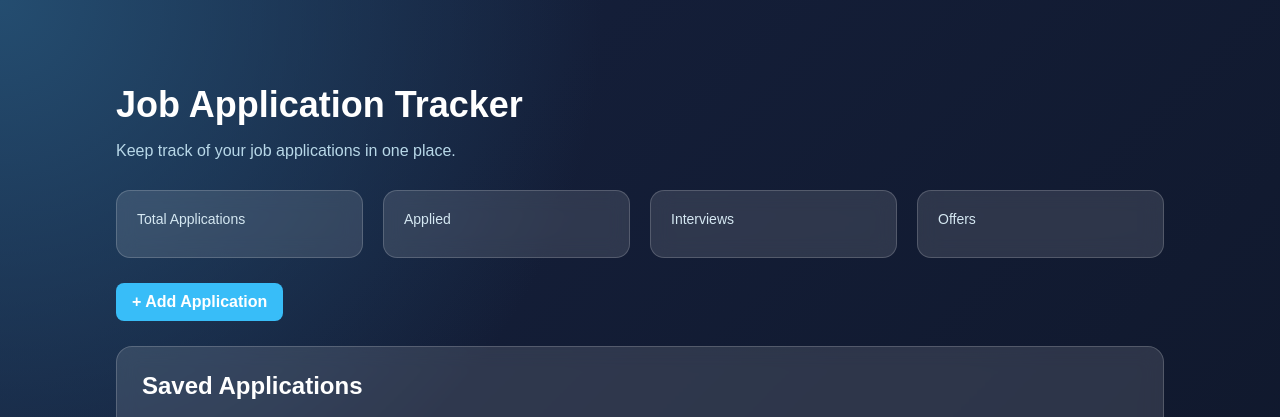
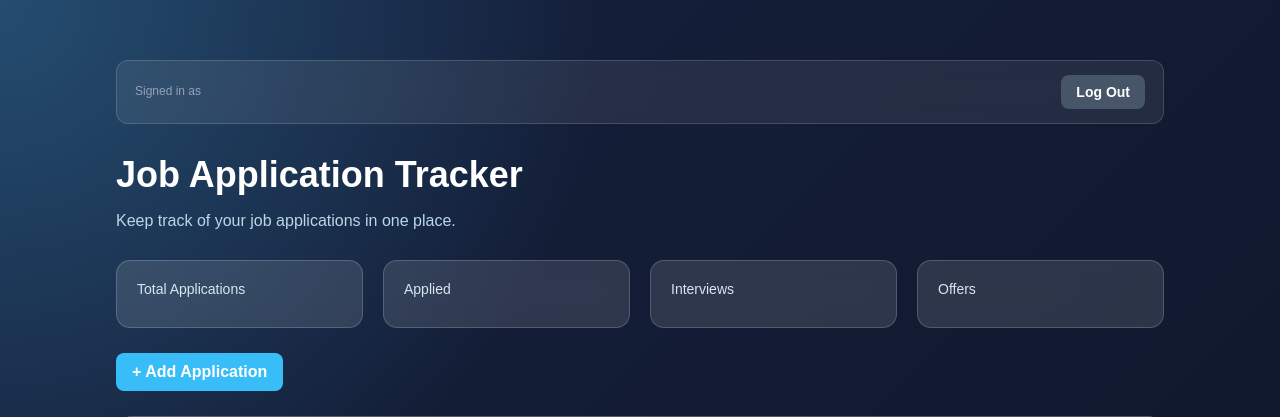
Before and after one commit to jeremiah9499-spec/job-application-tracker, a Flask app: template templates/index.html in a window 1280 px wide. Shown: the top 417 px of the page. Run offline with Flask 3, Linux system fonts and the light colour scheme; the template is opened without the code that fills it, so the values that code supplies are empty; some libraries are stand-ins or nearby versions.

Commit message:
Add account bar and logout button

```diff
--- a/static/style.css
+++ b/static/style.css
@@ -452,3 +452,72 @@ th[onclick]:hover {
 .auth-switch a:hover {
     text-decoration: underline;
 }
+
+/* =========================
+   ACCOUNT BAR
+========================= */
+
+.account-bar {
+    display: flex;
+    justify-content: space-between;
+    align-items: center;
+
+    margin-bottom: 30px;
+
+    padding: 14px 18px;
+
+    background: rgba(255, 255, 255, 0.08);
+
+    border: 1px solid rgba(255, 255, 255, 0.15);
+
+    border-radius: 12px;
+
+    backdrop-filter: blur(10px);
+}
+
+
+.account-info {
+    display: flex;
+    flex-direction: column;
+    gap: 3px;
+}
+
+
+.account-label {
+    font-size: 12px;
+    color: #94a3b8;
+}
+
+
+.account-email {
+    color: white;
+    font-weight: bold;
+}
+
+
+/* LOGOUT BUTTON */
+
+.logout-btn {
+    display: inline-block;
+
+    padding: 9px 15px;
+
+    border-radius: 8px;
+
+    background: #475569;
+    color: white;
+
+    text-decoration: none;
+
+    font-size: 14px;
+    font-weight: bold;
+
+    transition: 0.2s;
+}
+
+
+.logout-btn:hover {
+    background: #64748b;
+
+    transform: translateY(-1px);
+}
--- a/templates/index.html
+++ b/templates/index.html
@@ -3,32 +3,77 @@
 <html>
 <head>
     <title>Job Tracker</title>
-    <link rel="stylesheet" href="{{ url_for('static', filename='style.css') }}">
+
+    <link
+        rel="stylesheet"
+        href="{{ url_for('static', filename='style.css') }}"
+    >
 </head>
 
 <body>
 
     <div class="container">
 
+
+        <!-- =========================
+             FLASH MESSAGES
+        ========================== -->
+
         {% with messages = get_flashed_messages(with_categories=true) %}
 
-    {% if messages %}
+            {% if messages %}
 
-        <div class="flash-container">
+                <div class="flash-container">
 
-            {% for category, message in messages %}
+                    {% for category, message in messages %}
 
-                <div class="flash-message flash-{{ category }}">
-                    {{ message }}
+                        <div class="flash-message flash-{{ category }}">
+                            {{ message }}
+                        </div>
+
+                    {% endfor %}
+
                 </div>
 
-            {% endfor %}
+            {% endif %}
+
+        {% endwith %}
+
+
+
+        <!-- =========================
+             TOP ACCOUNT BAR
+        ========================== -->
+
+        <div class="account-bar">
+
+            <div class="account-info">
+
+                <span class="account-label">
+                    Signed in as
+                </span>
+
+                <span class="account-email">
+                    {{ session["user_email"] }}
+                </span>
+
+            </div>
+
+
+            <a
+                href="{{ url_for('logout') }}"
+                class="logout-btn"
+            >
+                Log Out
+            </a>
 
         </div>
 
-    {% endif %}
 
-{% endwith %}
+
+        <!-- =========================
+             PAGE HEADER
+        ========================== -->
 
         <h1>Job Application Tracker</h1>
 
@@ -36,45 +81,91 @@
             Keep track of your job applications in one place.
         </p>
 
-        <!-- DASHBOARD STATS -->
+
+
+        <!-- =========================
+             DASHBOARD STATS
+        ========================== -->
+
         <div class="stats">
 
+
             <div class="stat-card">
+
                 <p>Total Applications</p>
-                <h2>{{ total }}</h2>
+
+                <h2>
+                    {{ total }}
+                </h2>
+
             </div>
 
+
             <div class="stat-card">
+
                 <p>Applied</p>
-                <h2>{{ applied }}</h2>
+
+                <h2>
+                    {{ applied }}
+                </h2>
+
             </div>
 
+
             <div class="stat-card">
+
                 <p>Interviews</p>
-                <h2>{{ interviews }}</h2>
+
+                <h2>
+                    {{ interviews }}
+                </h2>
+
             </div>
 
+
             <div class="stat-card">
+
                 <p>Offers</p>
-                <h2>{{ offers }}</h2>
+
+                <h2>
+                    {{ offers }}
+                </h2>
+
             </div>
+
 
         </div>
 
 
-        <!-- ADD APPLICATION BUTTON -->
-        <a href="{{ url_for('add_job') }}" class="btn">
+
+        <!-- =========================
+             ADD APPLICATION
+        ========================== -->
+
+        <a
+            href="{{ url_for('add_job') }}"
+            class="btn"
+        >
             + Add Application
         </a>
 
 
-        <!-- SAVED APPLICATIONS -->
+
+        <!-- =========================
+             SAVED APPLICATIONS
+        ========================== -->
+
         <div class="card">
 
-            <h2>Saved Applications</h2>
+
+            <h2>
+                Saved Applications
+            </h2>
+
 
 
             <!-- SEARCH -->
+
             <input
                 type="text"
                 id="searchInput"
@@ -82,7 +173,9 @@
             >
 
 
+
             <!-- STATUS FILTER -->
+
             <select id="statusFilter">
 
                 <option value="all">
@@ -108,12 +201,18 @@
             </select>
 
 
-            <!-- APPLICATION TABLE -->
+
+            <!-- =========================
+                 APPLICATION TABLE
+            ========================== -->
+
             <table id="applicationsTable">
+
 
                 <thead>
 
                     <tr>
+
                         <th onclick="sortTable(0)">
                             Company ↕
                         </th>
@@ -137,30 +236,40 @@
                         <th>
                             Actions
                         </th>
+
                     </tr>
 
                 </thead>
 
 
+
                 <tbody id="applicationsBody">
+
 
                     {% for application in applications %}
 
+
                     <tr>
 
+
                         <!-- COMPANY -->
+
                         <td>
                             {{ application[1] }}
                         </td>
 
 
+
                         <!-- JOB TITLE -->
+
                         <td>
                             {{ application[2] }}
                         </td>
 
 
+
                         <!-- STATUS -->
+
                         <td>
 
                             <span
@@ -172,24 +281,38 @@
                         </td>
 
 
+
                         <!-- DATE APPLIED -->
+
                         <td>
                             {{ application[4] }}
                         </td>
 
 
-                        <!-- DAYS WAITING + FOLLOW UP -->
+
+                        <!-- =========================
+                             DAYS WAITING / FOLLOW UP
+                        ========================== -->
+
                         <td>
+
 
                             {% if application[5] > 7 and application[3] == "Applied" %}
 
+
                                 <span class="follow-up">
-                                    {{ application[5] }} days — Follow Up
+
+                                    {{ application[5] }}
+                                    days — Follow Up
+
                                 </span>
+
 
                                 <br><br>
 
+
                                 <!-- SMS REMINDER BUTTON -->
+
                                 <a
                                     href="{{ url_for('remind_job', id=application[0]) }}"
                                     class="reminder-btn"
@@ -198,17 +321,26 @@
                                     📱 Send Reminder
                                 </a>
 
+
                             {% else %}
+
 
                                 {{ application[5] }} days
 
+
                             {% endif %}
+
 
                         </td>
 
 
-                        <!-- ACTIONS -->
+
+                        <!-- =========================
+                             ACTION BUTTONS
+                        ========================== -->
+
                         <td>
+
 
                             <a
                                 href="{{ url_for('edit_job', id=application[0]) }}"
@@ -226,51 +358,71 @@
                                 Delete
                             </a>
 
+
                         </td>
+
 
                     </tr>
 
+
                     {% endfor %}
+
 
                 </tbody>
 
+
             </table>
 
+
         </div>
+
 
     </div>
 
 
-    <!-- JAVASCRIPT -->
+
+    <!-- =========================
+         JAVASCRIPT
+    ========================== -->
+
     <script>
+
 
         const searchInput =
             document.getElementById("searchInput");
 
+
         const statusFilter =
             document.getElementById("statusFilter");
+
 
         const tableBody =
             document.getElementById("applicationsBody");
 
 
-        /* -------------------------
+
+        /* =========================
            SEARCH + FILTER
-        ------------------------- */
+        ========================== */
 
         function filterApplications() {
+
 
             const searchText =
                 searchInput.value.toLowerCase();
 
+
             const selectedStatus =
                 statusFilter.value.toLowerCase();
+
 
             const rows =
                 tableBody.querySelectorAll("tr");
 
 
+
             rows.forEach(function(row) {
+
 
                 const rowText =
                     row.textContent.toLowerCase();
@@ -281,6 +433,7 @@
 
 
                 let rowStatus = "";
+
 
 
                 if (statusElement) {
@@ -294,17 +447,22 @@
                 }
 
 
+
                 const matchesSearch =
                     rowText.includes(searchText);
 
 
+
                 const matchesStatus =
-                    selectedStatus === "all" ||
+                    selectedStatus === "all"
+                    ||
                     rowStatus === selectedStatus;
 
 
+
                 if (
-                    matchesSearch &&
+                    matchesSearch
+                    &&
                     matchesStatus
                 ) {
 
@@ -316,9 +474,12 @@
 
                 }
 
+
             });
 
+
         }
+
 
 
         searchInput.addEventListener(
@@ -327,20 +488,24 @@
         );
 
 
+
         statusFilter.addEventListener(
             "change",
             filterApplications
         );
 
 
-        /* -------------------------
+
+        /* =========================
            TABLE SORTING
-        ------------------------- */
+        ========================== */
 
         let sortDirections = {};
 
 
+
         function sortTable(columnIndex) {
+
 
             const rows =
                 Array.from(
@@ -348,21 +513,26 @@
                 );
 
 
+
             sortDirections[columnIndex] =
                 !sortDirections[columnIndex];
+
 
 
             const ascending =
                 sortDirections[columnIndex];
 
 
+
             rows.sort(function(rowA, rowB) {
+
 
                 const valueA =
                     rowA.cells[columnIndex]
                         .textContent
                         .trim()
                         .toLowerCase();
+
 
 
                 const valueB =
@@ -372,19 +542,32 @@
                         .toLowerCase();
 
 
+
                 if (valueA < valueB) {
-                    return ascending ? -1 : 1;
+
+                    return ascending
+                        ? -1
+                        : 1;
+
                 }
 
 
+
                 if (valueA > valueB) {
-                    return ascending ? 1 : -1;
+
+                    return ascending
+                        ? 1
+                        : -1;
+
                 }
+
 
 
                 return 0;
 
+
             });
+
 
 
             rows.forEach(function(row) {
@@ -393,9 +576,13 @@
 
             });
 
+
         }
+
 
     </script>
 
+
 </body>
+
 </html>
```
